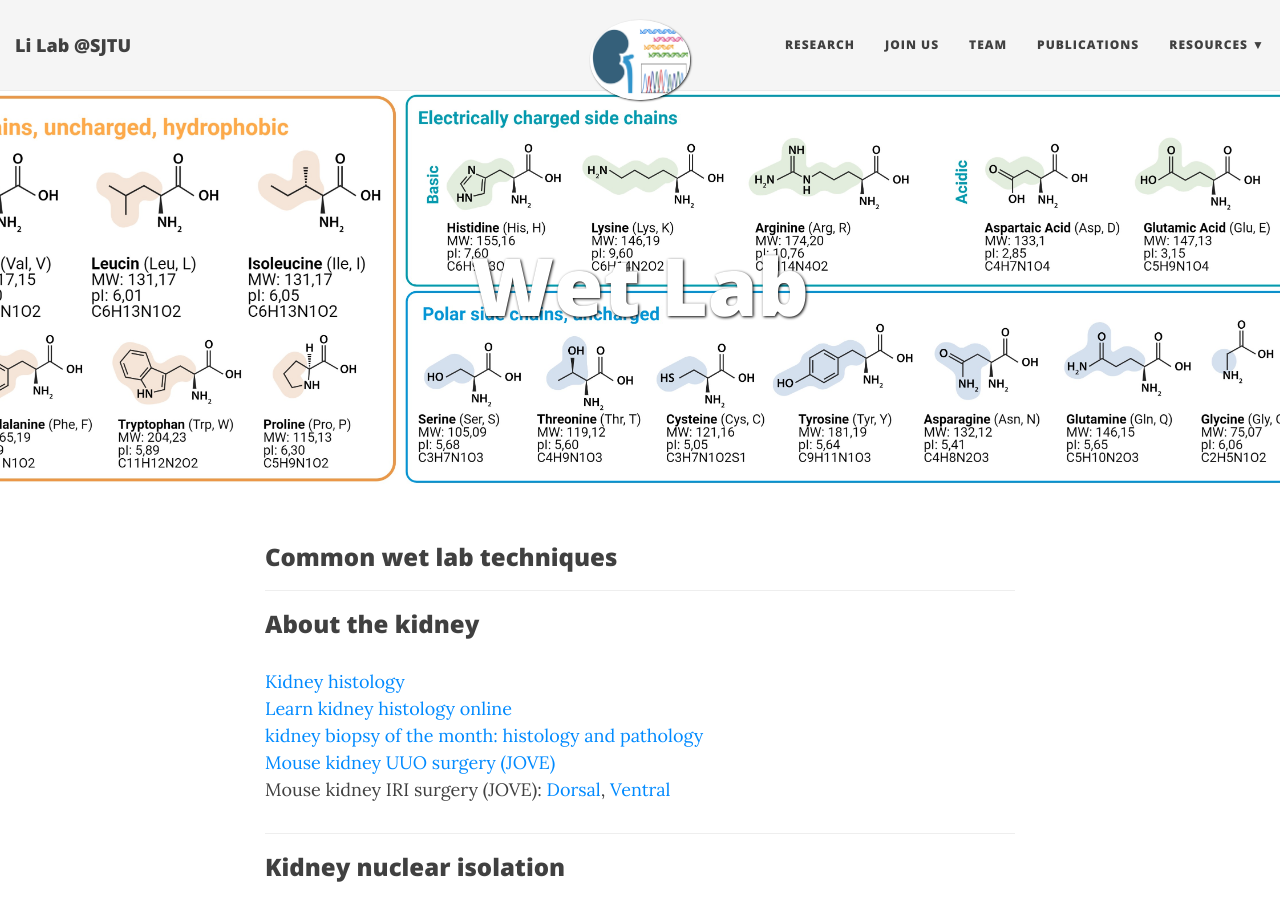
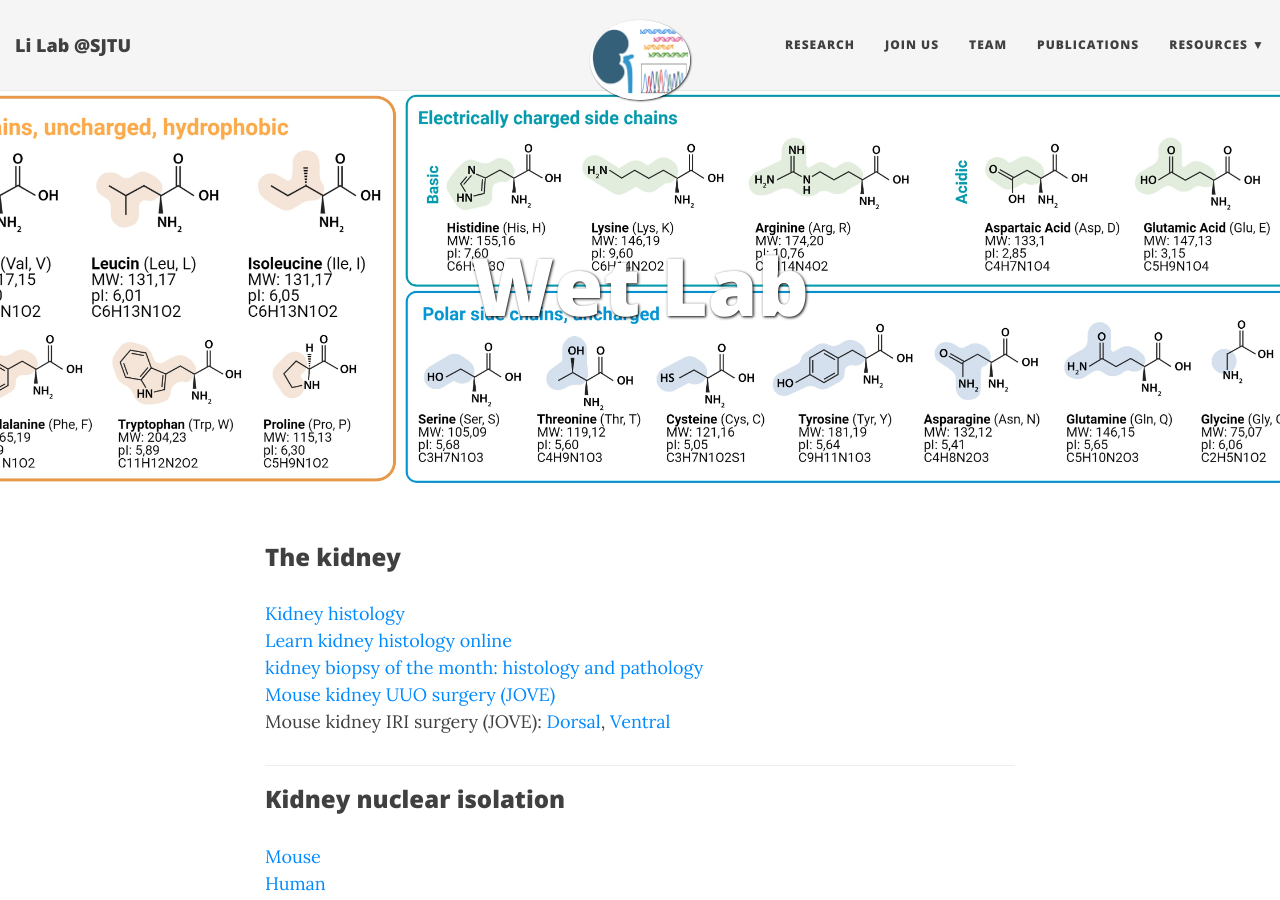
Before and after one commit to TheLiLab/thelilab.github.io, a Jekyll site: the page built from wetlab.md, in a window 1280 px wide and 900 px high. Built offline with Jekyll 4.4.1, drawn with Linux system fonts in a browser that asks for light colours; nearby versions of some CDN libraries.

Commit message:
Update wetlab.md

```diff
--- a/wetlab.md
+++ b/wetlab.md
@@ -6,10 +6,7 @@ bigimg:
 
 ---
 
-### Common wet lab techniques
-<hr>
-
-### About the kidney
+### The kidney
 [Kidney histology](https://histology.siu.edu/crr/rnguide.htm)<br>
 [Learn kidney histology online](https://histology.medicine.umich.edu/resources/renal-system-quiz-5-0)<br>
 [kidney biopsy of the month: histology and pathology](https://www.renalfellow.org/category/kidney-biopsy-of-the-month/)<br>
```
